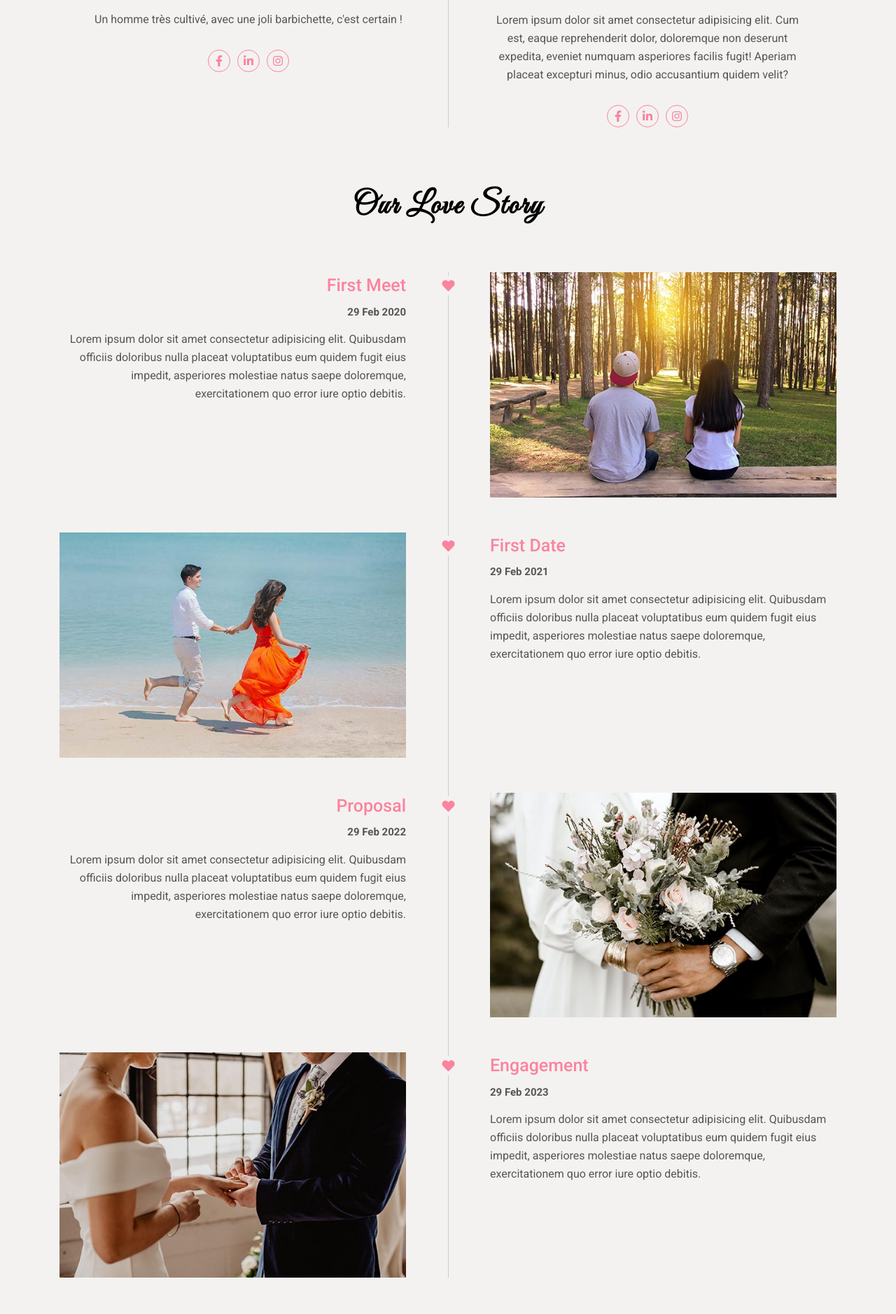
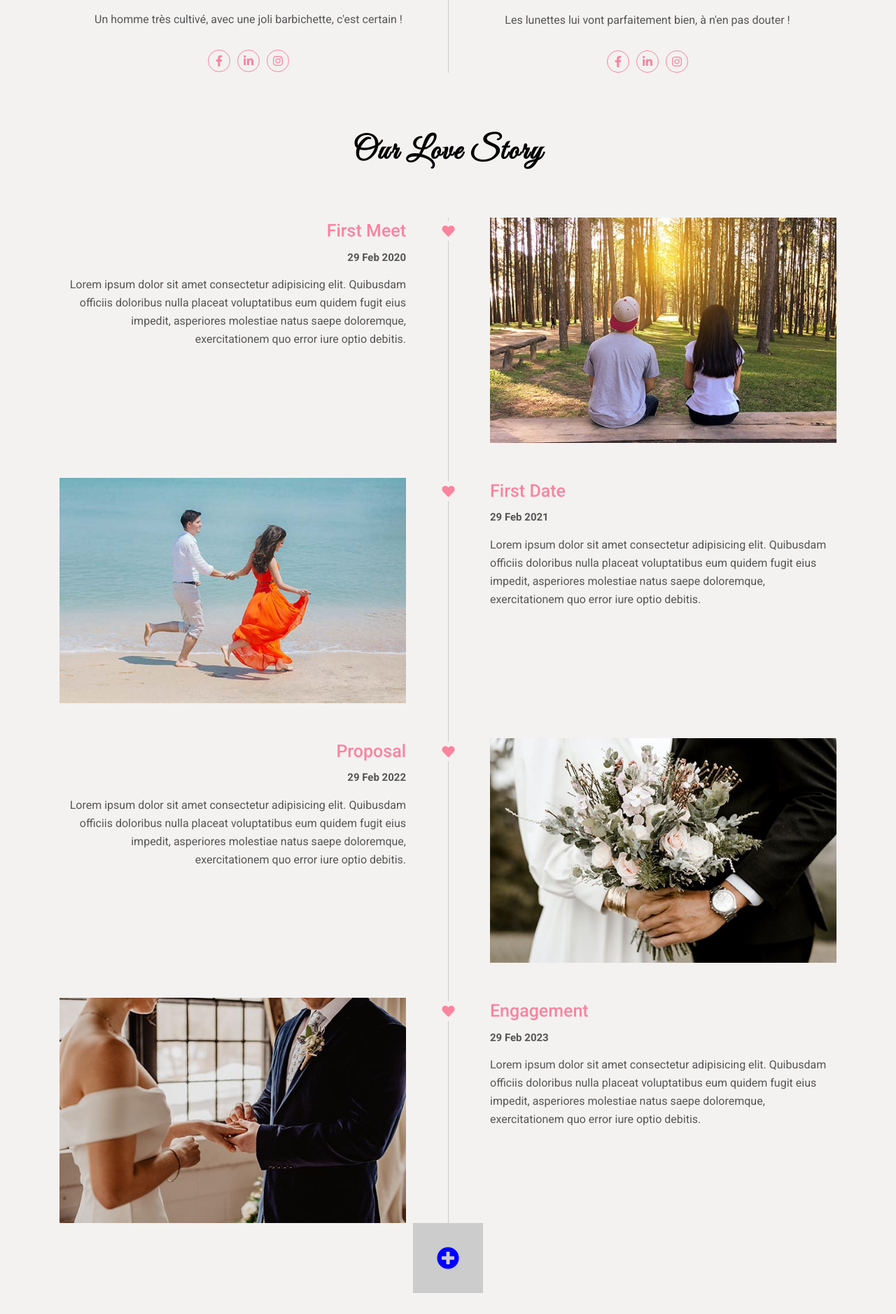
Before and after one commit to QuentinRiv/Ojlev, a Flask app: page / in a window 1280 px wide. Shown: the part 1362-3240 px from the top of the page at 70% size. Run offline with Flask 3, Linux system fonts and the light colour scheme; data comes from the database, SQL or seed files in the repository; both versions use the stored data as it was after the commit.

Commit message:
Add plus sign under story

```diff
--- a/ojlevapp/static/css/admin.css
+++ b/ojlevapp/static/css/admin.css
@@ -33,3 +33,23 @@
   color: blue;
   font-size: 300%;
 }
+
+.story-section .row {
+  justify-content: center;
+}
+
+.story-section .addStoryItem {
+  /* position: relative; */
+  background-color: #ccc;
+  color: blue;
+  width: 100px;
+  height: 100px;
+  display: flex;
+  justify-content: center;
+  align-items: center;
+}
+
+.story-section .addStoryItem i {
+  font-size: 200%;
+  color: blue;
+}
--- a/ojlevapp/static/js/admin.js
+++ b/ojlevapp/static/js/admin.js
@@ -55,7 +55,8 @@ $(window).on("load", function () {
     elements.on('blur', function() {
         console.log($(this).data('gender') === 'groom')
         var id = ($(this).data('gender') === 'groom') ? 1 : 2;
-        let data = {id: id,
+        let data = {info: 'names',
+                    id: id,
                     names: $(this).text(),
 
                 }
@@ -74,5 +75,34 @@ $(window).on("load", function () {
             }
         });
     });
+    // Modif des noms END
+
+    // Modif des descrptions START
+    let descriptions = $(".couple p");
+    descriptions.attr('contenteditable','true');
+    descriptions.css("border", "1px dashed black");
+    descriptions.on('blur', function() {
+        console.log($(this).data('gender') === 'groom')
+        var id = ($(this).data('gender') === 'groom') ? 1 : 2;
+        let data = {info: 'description',
+                    id: id,
+                    text: $(this).text(),
+                }
+
+        console.log('Modification à faire :', data);
+        $.ajax({
+            url: '/partners',
+            type: 'POST',
+            data: data,
+            success: function(response) {
+                console.log('Names updated successfully!');
+                // Vous pouvez ici ajouter des actions à exécuter après un upload réussi
+            },
+            error: function(xhr, status, error) {
+                console.error('Failed to update name:', error);
+            }
+        });
+    });
+    // Modif des descrptions END
 
 });
--- a/ojlevapp/templates/index.html
+++ b/ojlevapp/templates/index.html
@@ -53,7 +53,7 @@
           <div class="row align-items-center">
             <div class="home-content">
               <p>We are getting married</p>
-              <h1>{{ groom['first_name'] }} & Jeanne</h1>
+              <h1>{{ groom['first_name'] }} & {{ bride['first_name'] }}</h1>
               <span>30 Feb 2024</span>
             </div>
           </div>
@@ -86,7 +86,7 @@
           <div class="row align-items-center">
             <div class="home-content">
               <p>We are getting married</p>
-              <h1>{{ groom['first_name'] }} & Jeanne</h1>
+              <h1>{{ groom['first_name'] }} & {{ bride['first_name'] }}</h1>
               <span>30 Feb 2024</span>
             </div>
           </div>
@@ -117,7 +117,7 @@
               </div>
             </div>
             <h3 data-gender="groom">{{ groom['first_name'] }} {{ groom['last_name'] }}</h3>
-            <p>
+            <p data-gender="groom">
                 {{ groom['description'] }}
             </p>
             <div class="social-links">
@@ -139,12 +139,9 @@
                   <i class="fas fa-camera"></i>
                 </div>
               </div>
-            <h3>Jeanne Haite</h3>
-            <p>
-              Lorem ipsum dolor sit amet consectetur adipisicing elit. Cum est,
-              eaque reprehenderit dolor, doloremque non deserunt expedita,
-              eveniet numquam asperiores facilis fugit! Aperiam placeat
-              excepturi minus, odio accusantium quidem velit?
+              <h3 data-gender="bride">{{ bride['first_name'] }} {{ bride['last_name'] }}</h3>
+              <p data-gender="bride">
+              {{ bride['description'] }}
             </p>
             <div class="social-links">
               <a href="#"><i class="fab fa-facebook-f"></i></a>
@@ -254,6 +251,9 @@
               <!-- story item end -->
             </div>
           </div>
+          <div class="addStoryItem">
+            <i class="fas fa-plus-circle"></i>
+          </div>
         </div>
       </div>
     </section>
--- a/ojlevapp/views.py
+++ b/ojlevapp/views.py
@@ -5,22 +5,19 @@ from werkzeug.utils import secure_filename
 from flask_login import login_required, current_user
 from .models import User, Partner
 from . import db
-
+from sqlalchemy.exc import SQLAlchemyError
 
 bp = Blueprint('main', __name__)
 
 @bp.route('/')
 def index():
     groom = Partner.query.filter_by(id=1).first()
-    print(groom)
-    legroom = {'first_name': groom.first_name,
-               'last_name': groom.last_name,
-               'description': groom.description}
+    bride = Partner.query.filter_by(id=2).first()
     if(current_user.is_authenticated):
         print("\nYou are authenticated\n")
     else:
         print("\nYou are not authenticated\n")
-    return render_template('index.html', connected=current_user.is_authenticated, groom=legroom)
+    return render_template('index.html', connected=current_user.is_authenticated, groom=groom, bride=bride)
 
 @bp.route('/upload')
 @login_required
@@ -52,19 +49,31 @@ def allowed_file(filename):
 def partners():
 
     data = request.form.to_dict()
-    print("\n\n", data)
     id = data['id']
-    names = data['names']
+    partner = db.session.query(Partner).filter_by(id=id).first()
 
 
-    # new_partner = Partner(id=id,
-    #                    first_name=first_name,
-    #                    last_name=last_name,
-    #                    description="A very nice lad")
+    if data["info"] == 'names':
+        names = data['names'].split(' ')
+        first_name = names[0]
 
-    # # add the new user to the database
-    # db.session.add(new_partner)
-    # db.session.commit()
+        try: last_name = names[1]
+        except: last_name = ""
+
+        partner.first_name = first_name
+        partner.last_name = last_name
+
+    elif data['info'] == 'description':
+        text = data['text']
+        partner.description = text
+
+    try:
+        db.session.commit()
+    except SQLAlchemyError as e:
+        error = str(e.__dict__['orig'])
+        print(error)
+        return error
+
     return "ok", 202
 
 @bp.route('/generate_partners', methods=['GET'])
```
Also changed, not shown: data/app.db.
